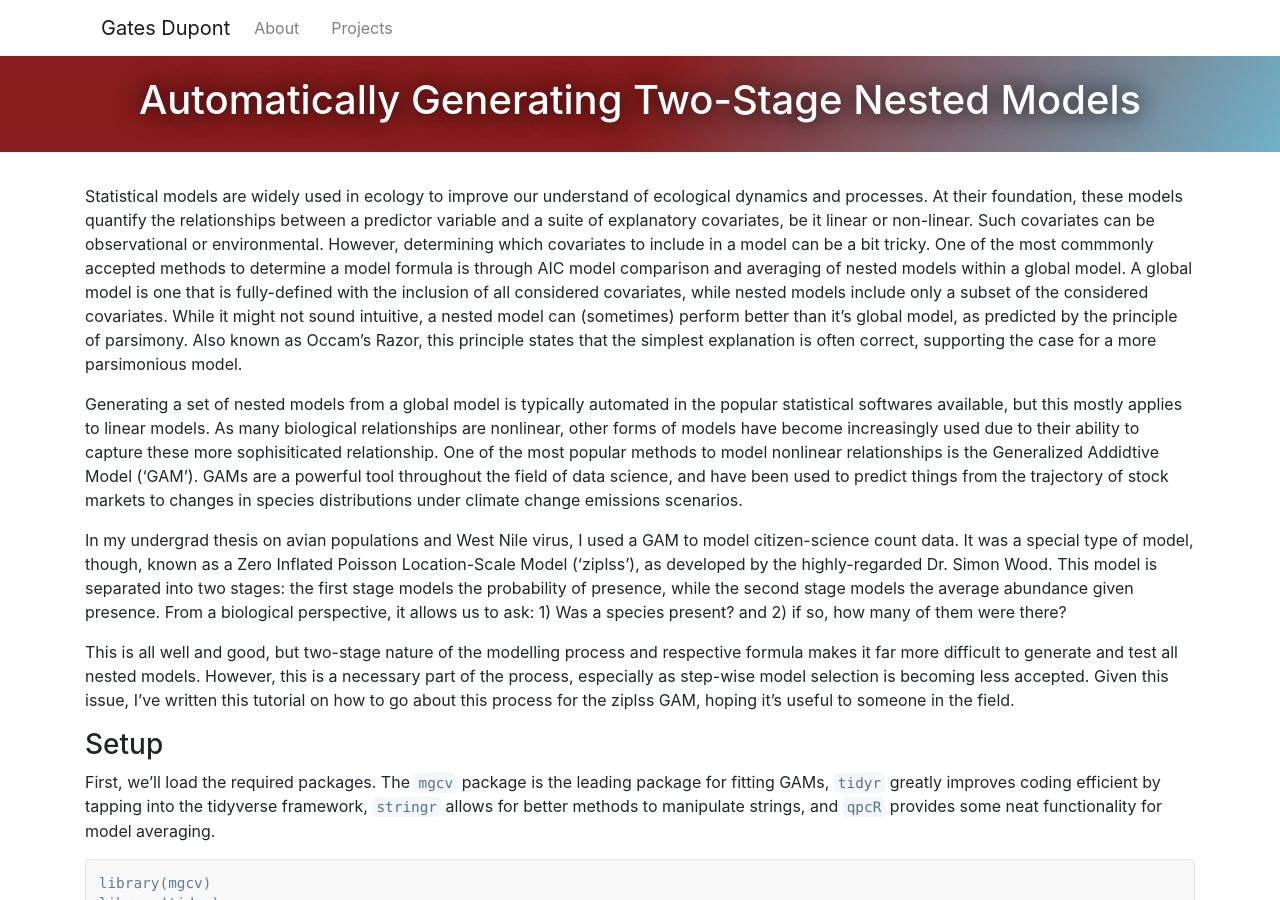
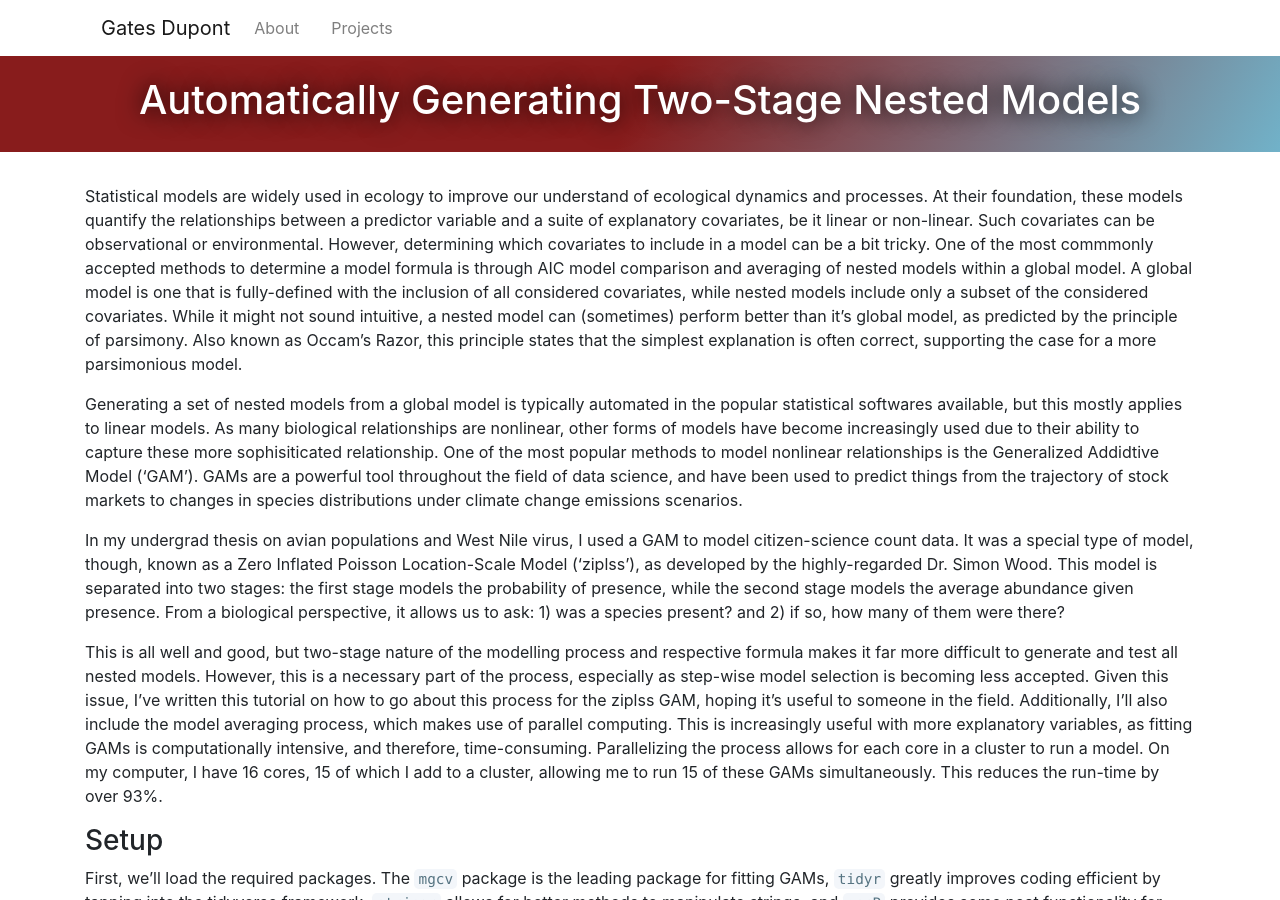
Before and after one commit to chrisyeh96/chrisyeh96.github.io, a Jekyll site: the page built from _posts/2019-05-29-Auto-Nested-Mod.md, in a window 1280 px wide and 900 px high. Built offline with Jekyll 4.4.1, drawn with Linux system fonts in a browser that asks for light colours; nearby versions of some CDN libraries.

Commit message:
Update 2019-05-29-Auto-Nested-Mod.md

```diff
--- a/_posts/2019-05-29-Auto-Nested-Mod.md
+++ b/_posts/2019-05-29-Auto-Nested-Mod.md
@@ -9,9 +9,9 @@ Statistical models are widely used in ecology to improve our understand of ecolo
 
 Generating a set of nested models from a global model is typically automated in the popular statistical softwares available, but this mostly applies to linear models. As many biological relationships are nonlinear, other forms of models have become increasingly used due to their ability to capture these more sophisiticated relationship. One of the most popular methods to model nonlinear relationships is the Generalized Addidtive Model ('GAM'). GAMs are a powerful tool throughout the field of data science, and have been used to predict things from the trajectory of stock markets to changes in species distributions under climate change emissions scenarios.
 
-In my undergrad thesis on avian populations and West Nile virus, I used a GAM to model citizen-science count data. It was a special type of model, though, known as a Zero Inflated Poisson Location-Scale Model ('ziplss'), as developed by the highly-regarded Dr. Simon Wood. This model is separated into two stages: the first stage models the probability of presence, while the second stage models the average abundance given presence. From a biological perspective, it allows us to ask: 1) Was a species present? and 2) if so, how many of them were there?
+In my undergrad thesis on avian populations and West Nile virus, I used a GAM to model citizen-science count data. It was a special type of model, though, known as a Zero Inflated Poisson Location-Scale Model ('ziplss'), as developed by the highly-regarded Dr. Simon Wood. This model is separated into two stages: the first stage models the probability of presence, while the second stage models the average abundance given presence. From a biological perspective, it allows us to ask: 1) was a species present? and 2) if so, how many of them were there?
 
-This is all well and good, but two-stage nature of the modelling process and respective formula makes it far more difficult to generate and test all nested models. However, this is a necessary part of the process, especially as step-wise model selection is becoming less accepted. Given this issue, I've written this tutorial on how to go about this process for the ziplss GAM, hoping it's useful to someone in the field.
+This is all well and good, but two-stage nature of the modelling process and respective formula makes it far more difficult to generate and test all nested models. However, this is a necessary part of the process, especially as step-wise model selection is becoming less accepted. Given this issue, I've written this tutorial on how to go about this process for the ziplss GAM, hoping it's useful to someone in the field. Additionally, I'll also include the model averaging process, which makes use of parallel computing. This is increasingly useful with more explanatory variables, as fitting GAMs is computationally intensive, and therefore, time-consuming. Parallelizing the process allows for each core in a cluster to run a model. On my computer, I have 16 cores, 15 of which I add to a cluster, allowing me to run 15 of these GAMs simultaneously. This reduces the run-time by over 93%.
 
 ### Setup
 
```
